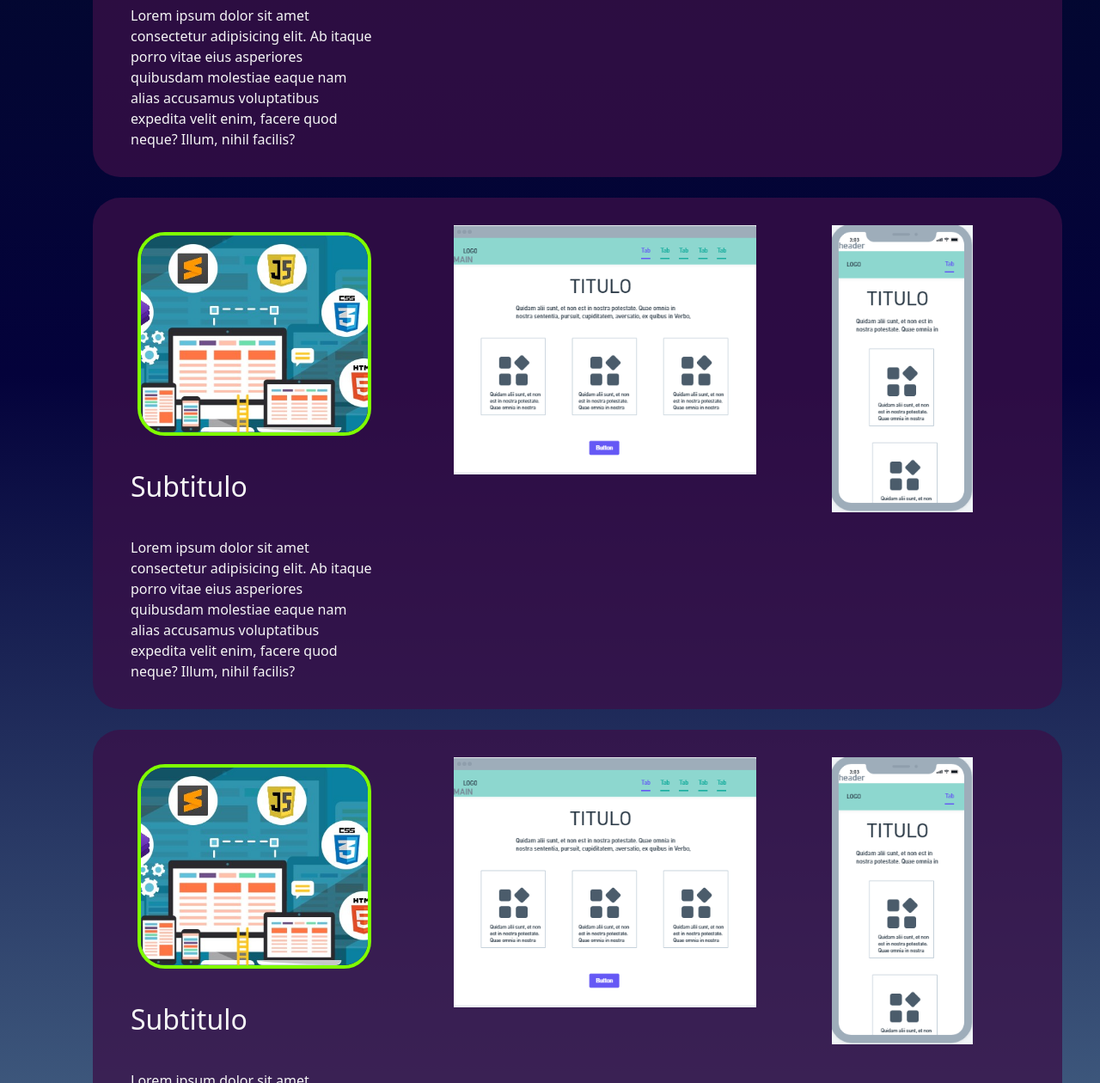
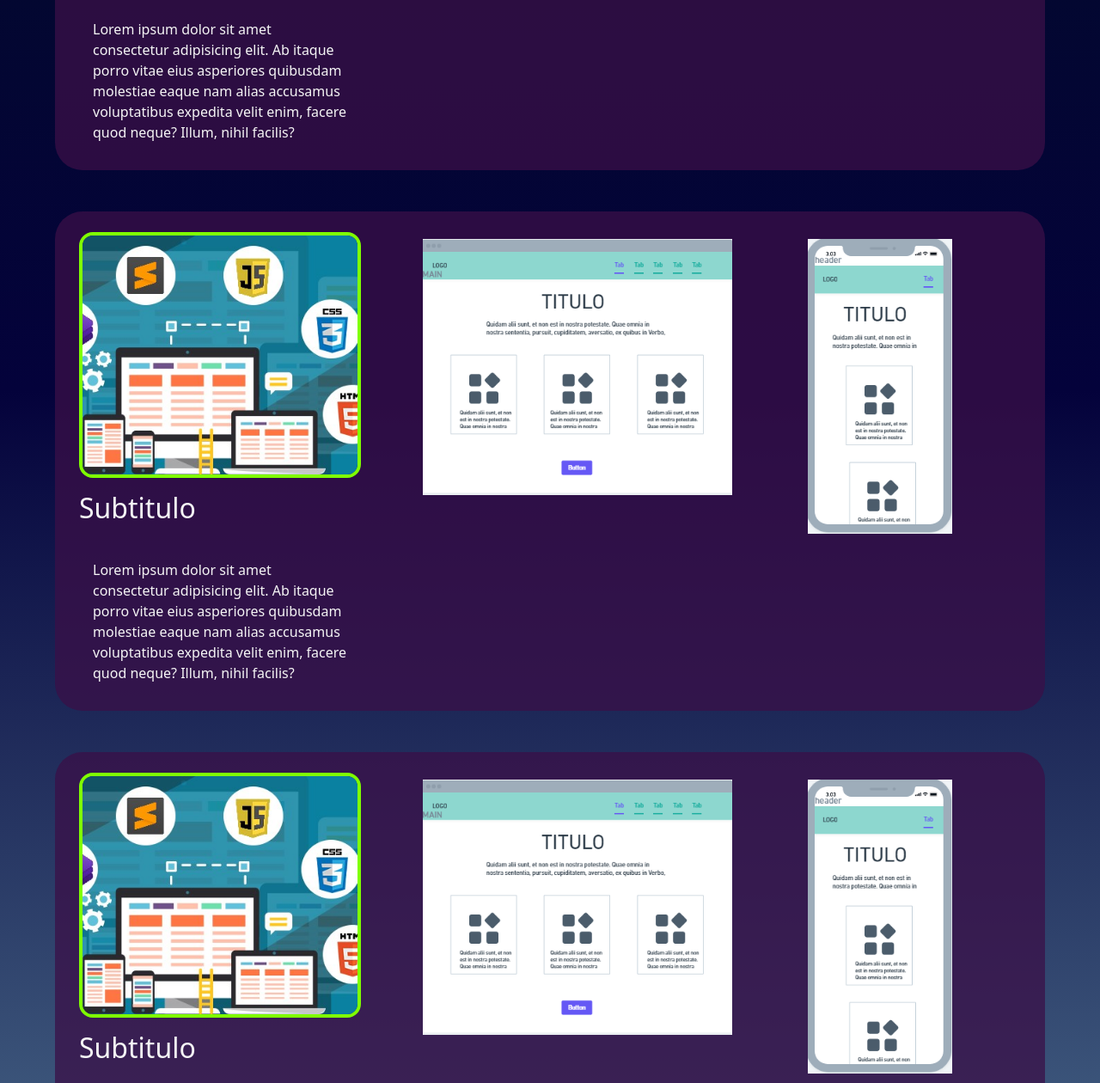
Before and after one commit to Johannysmejias/MejiasWebDeveloper, a plain HTML site: page pages/portfolio.html in a window 1280 px wide. Shown: the part 715-1975 px from the top of the page at 86% size. Drawn offline with nearby package versions, Linux system fonts and the light colour scheme.

Commit message:
cambios en el portfolio

```diff
--- a/css/styles.css
+++ b/css/styles.css
@@ -105,22 +105,25 @@ nav{
 }
 /* estilos works portfolio */
 .works{
-    margin: 2rem;
+    display: flex;
+    justify-content: center;
+    flex-direction: column;
+    padding: 0;
 }
 .work{
-    display: flex;
-    flex-direction: column;
-    justify-content: center;
     margin: 1.5rem;
     background-color: rgba(58, 16, 72, 0.745);
     border-radius: 2rem;
+    object-fit: contain;
+    justify-self: center;
 }
 .work h2{
-    margin-left: 2rem;
+    margin-left: 1rem;
 }
 .img-descripcion{
-    margin: 2.5rem;
-    border-radius: 2rem;
+    margin: 1rem;
+    margin-top: 1.5rem;
+    border-radius: 1rem;
     border: 0.3rem solid chartreuse;
 }
 .img-escritorio{
--- a/pages/portfolio.html
+++ b/pages/portfolio.html
@@ -77,31 +77,31 @@
             <div class="works container-fluid">
                 <!-- descripcion e imagenes (mockup) de cada trabajo -->
                 <div class="work row">
-                    <div class="descripcion col-4">
+                    <div class="descripcion col-sm-4">
                         <img class="img-descripcion" src="../img/servicio2.jpg" alt="">
                         <h2>Subtitulo</h2>
                         <p>Lorem ipsum dolor sit amet consectetur adipisicing elit. Ab itaque porro vitae eius asperiores quibusdam molestiae eaque nam alias accusamus voluptatibus expedita velit enim, facere quod neque? Illum, nihil facilis?</p>
                     </div>
-                    <img class="img-escritorio col-4" src="../img/desktop.png" alt="">
-                    <img class="img-phone col-2" src="../img/phone.png" alt="">
+                    <img class="img-escritorio col-sm-4" src="../img/desktop.png" alt="">
+                    <img class="img-phone col-sm-2" src="../img/phone.png" alt="">
                 </div>
                 <div class="work row">
-                    <div class="descripcion col-4">
+                    <div class="descripcion col-sm-4">
                         <img class="img-descripcion" src="../img/servicio2.jpg" alt="">
                         <h2>Subtitulo</h2>
                         <p>Lorem ipsum dolor sit amet consectetur adipisicing elit. Ab itaque porro vitae eius asperiores quibusdam molestiae eaque nam alias accusamus voluptatibus expedita velit enim, facere quod neque? Illum, nihil facilis?</p>
                     </div>
-                    <img class="img-escritorio col-4" src="../img/desktop.png" alt="">
-                    <img class="img-phone col-2" src="../img/phone.png" alt="">
+                    <img class="img-escritorio col-sm-4" src="../img/desktop.png" alt="">
+                    <img class="img-phone col-sm-2" src="../img/phone.png" alt="">
                 </div>
                 <div class="work row">
-                    <div class="descripcion col-4">
+                    <div class="descripcion col-sm-4">
                         <img class="img-descripcion" src="../img/servicio2.jpg" alt="">
                         <h2>Subtitulo</h2>
                         <p>Lorem ipsum dolor sit amet consectetur adipisicing elit. Ab itaque porro vitae eius asperiores quibusdam molestiae eaque nam alias accusamus voluptatibus expedita velit enim, facere quod neque? Illum, nihil facilis?</p>
                     </div>
-                    <img class="img-escritorio col-4" src="../img/desktop.png" alt="">
-                    <img class="img-phone col-2" src="../img/phone.png" alt="">
+                    <img class="img-escritorio col-sm-4" src="../img/desktop.png" alt="">
+                    <img class="img-phone col-sm-2" src="../img/phone.png" alt="">
                 </div>
             </div>
         </div>
```
